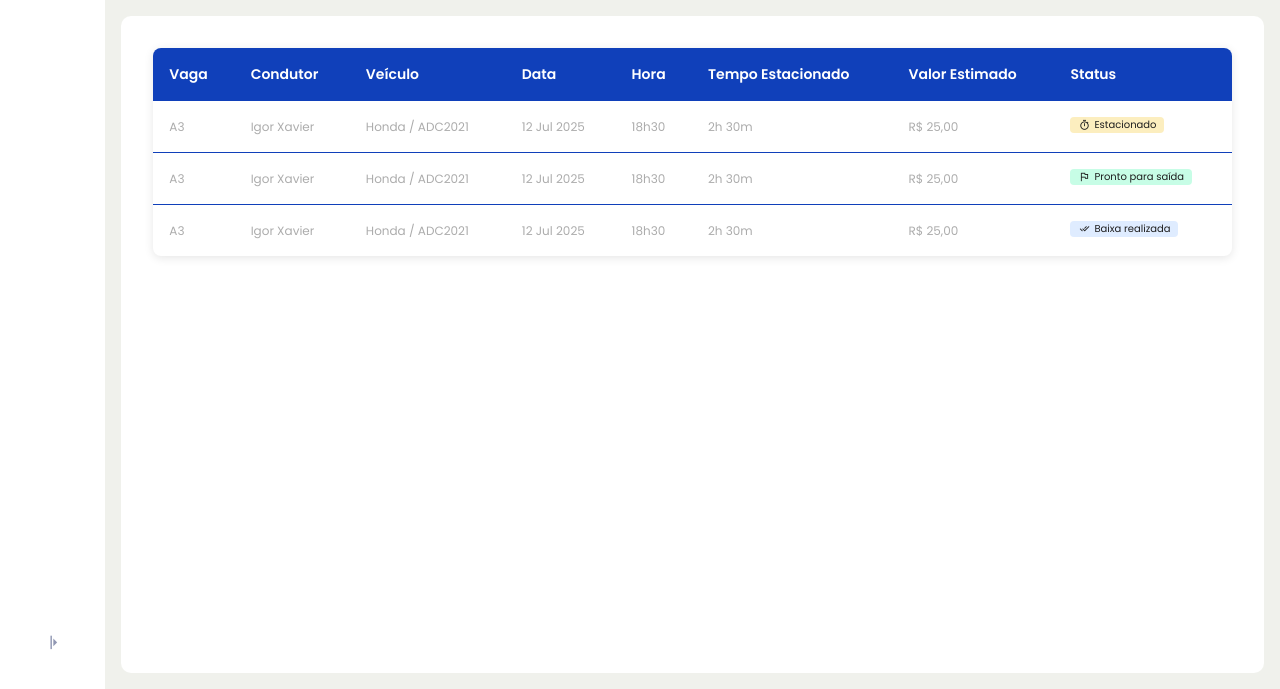
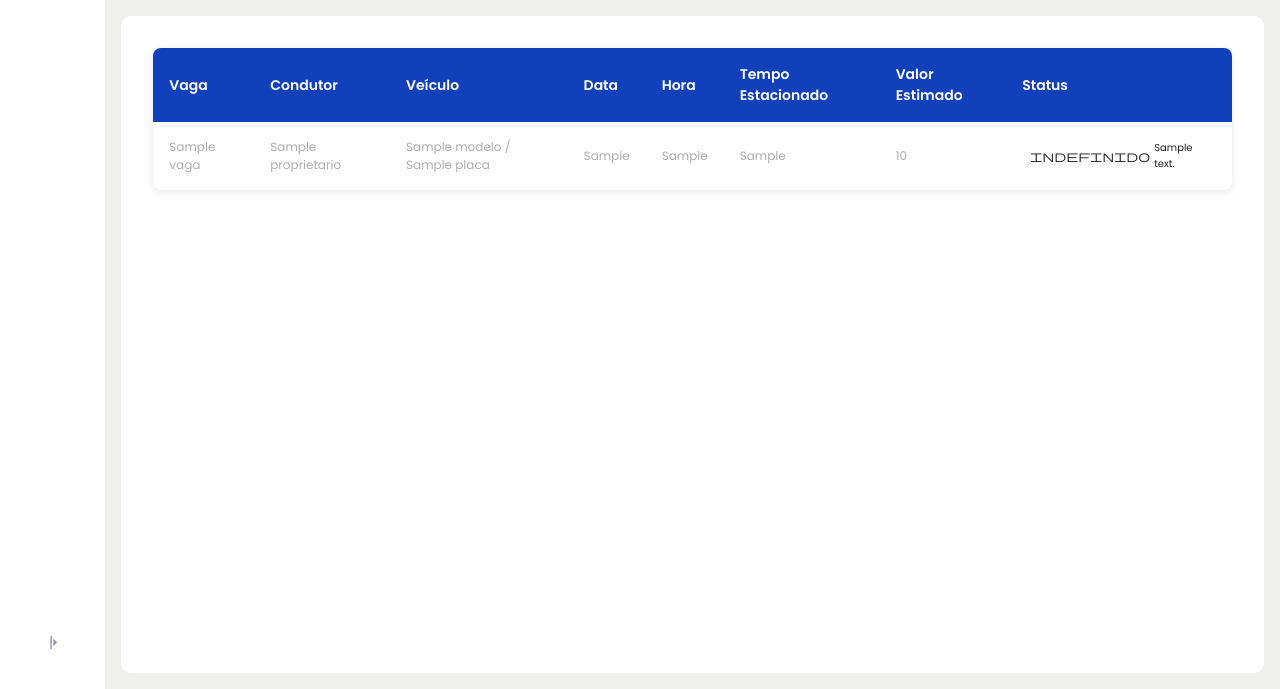
Before and after one commit to igorxoi/trabalho, a PHP site: template app/views/historico.php in a window 1280 px wide. Shown: the part 111-800 px from the top of the page. Run offline with PHP 8.4, Linux system fonts and the light colour scheme; the template is opened without the code that fills it: most values are stand-ins (such as "Sample title", 1, 10 or a date in 2020).

Commit message:
feat: criando listagem do historico + alterando listagem do gerenciamento de veiculos

```diff
--- a/app/views/historico.php
+++ b/app/views/historico.php
@@ -41,52 +41,23 @@
           </tr>
         </thead>
         <tbody>
-          <tr>
-            <td>A3</td>
-            <td>Igor Xavier</td>
-            <td>Honda / ADC2021</td>
-            <td>12 Jul 2025</td>
-            <td>18h30</td>
-            <td>2h 30m</td>
-            <td>R$ 25,00</td>
-            <td>
-              <span class="status estacionado">
-                <span class="material-symbols-outlined">timer</span>
-                Estacionado
-              </span>
-            </td>
-          </tr>
-          <tr>
-            <td>A3</td>
-            <td>Igor Xavier</td>
-            <td>Honda / ADC2021</td>
-            <td>12 Jul 2025</td>
-            <td>18h30</td>
-            <td>2h 30m</td>
-            <td>R$ 25,00</td>
-            <td>
-              <span class="status liberado">
-                <span class="material-symbols-outlined">flag</span>
-
-                Pronto para saída
-              </span>
-            </td>
-          </tr>
-          <tr>
-            <td>A3</td>
-            <td>Igor Xavier</td>
-            <td>Honda / ADC2021</td>
-            <td>12 Jul 2025</td>
-            <td>18h30</td>
-            <td>2h 30m</td>
-            <td>R$ 25,00</td>
-            <td>
-              <span class="status baixa">
-                <span class="material-symbols-outlined">done_all</span>
-                Baixa realizada
-              </span>
-            </td>
-          </tr>
+          <?php foreach ($dados as $item): ?>
+            <tr>
+              <td><?php echo ($item['vaga']); ?></td>
+              <td><?php echo ($item['proprietario']); ?></td>
+              <td><?php echo ($item['modelo']); ?> / <?php echo ($item['placa']); ?></td>
+              <td><?php echo ($item['dataEntrada']); ?></td>
+              <td><?php echo ($item['horaEntrada']); ?></td>
+              <td><?php echo ($item['tempoEstacionadoFormatado']); ?></td>
+              <td><?php echo ($item['valorTotal']); ?></td>
+              <td>
+                <span class="status <?php echo getStatusClass($item['descricao']); ?>">
+                  <span class="material-symbols-outlined"><?php echo getStatusIcon($item['descricao']); ?></span>
+                  <?php echo ($item['descricao']); ?>
+                </span>
+              </td>
+            </tr>
+          <?php endforeach; ?>
         </tbody>
       </table>
 
```
Also changed, not shown: app/controllers/EstacionamentoController.php (+27 -4 lines), app/controllers/HistoricoController.php (+41 -2 lines), app/models/Estacionamento.php (+22 -9 lines), app/views/gerenciar.php (+5 -5 lines).
